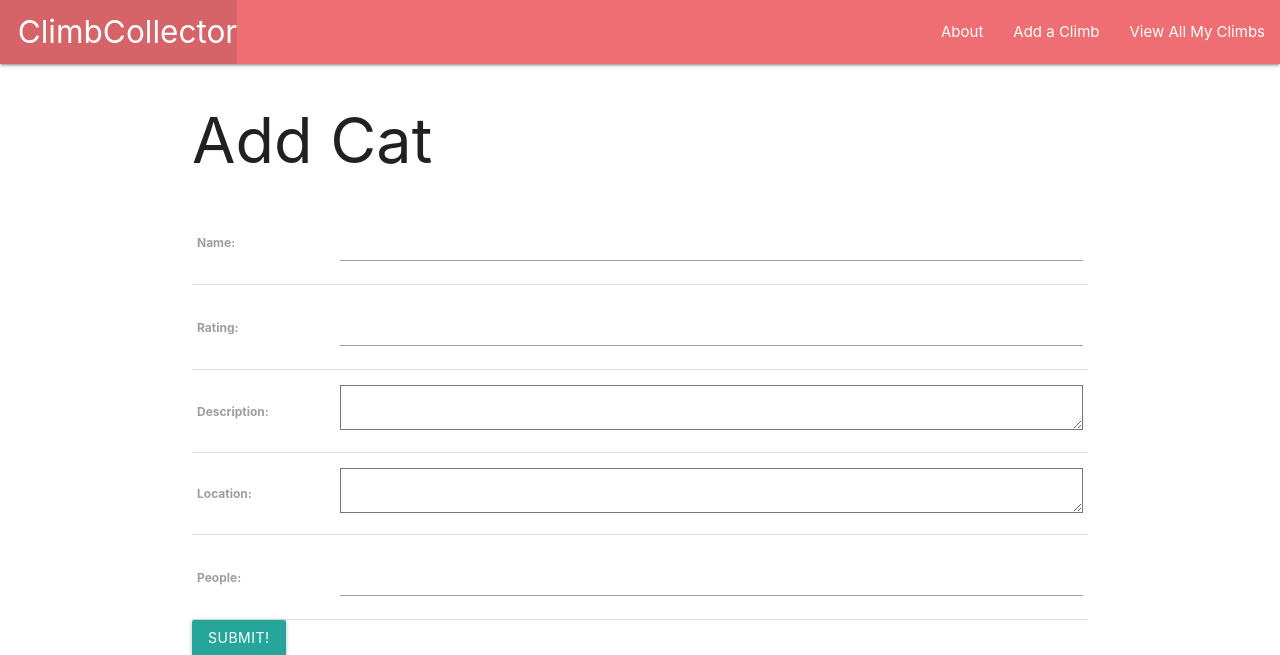
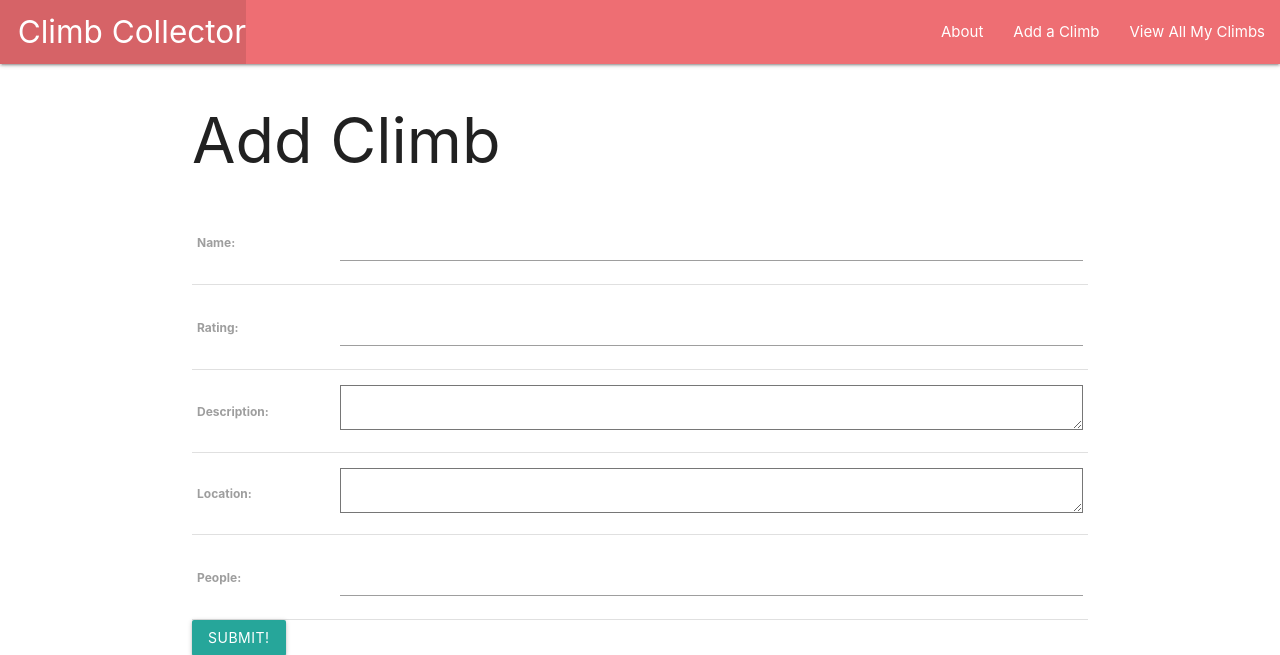
Before and after one commit to romanamaralit/climbcollector, a Django app: page /climbs/create/ in a window 1280 px wide. Shown: the top 655 px of the page. Run offline with Django 4.2, Linux system fonts and the light colour scheme.

Commit message:
Create climb form

```diff
--- a/main_app/templates/base.html
+++ b/main_app/templates/base.html
@@ -16,7 +16,7 @@
     <nav>
       <div class="nav-wrapper">
         <ul>
-          <li><a href="/" class="left brand-logo">&nbsp;&nbsp;ClimbCollector</a></li>
+          <li><a href="/" class="left brand-logo">&nbsp;&nbsp;Climb Collector</a></li>
         </ul>
         <ul class="right">
           <li><a href="{% url 'about' %}">About</a></li>
--- a/main_app/templates/climbs/detail.html
+++ b/main_app/templates/climbs/detail.html
@@ -14,6 +14,10 @@
     {% else %}
       <p>Has never been completed!</p>
     {% endif %}
+    <div class="card-action">
+      <a href="{% url 'climbs_update' climb.id %}">Edit</a>
+      <a href="{% url 'climbs_delete' climb.id %}">Delete</a>
+    </div>
   </div>
 </div>
 
--- a/main_app/templates/main_app/climb_form.html
+++ b/main_app/templates/main_app/climb_form.html
@@ -1,10 +1,8 @@
 {% extends 'base.html' %}
 
 {% block content %}
-  <h1>Add Cat</h1>
-  <!-- Leaving the action empty makes the form post to the same url used to display it -->
+  <h1>Add Climb</h1>
   <form action="" method="POST">
-    <!-- Django requires the following for security purposes -->
     {% csrf_token %}
     <table>
       <!-- Render the inputs inside of <tr>s & <td>s -->
--- a/main_app/urls.py
+++ b/main_app/urls.py
@@ -8,5 +8,7 @@ urlpatterns = [
     # route for climbs index
     path('climbs/', views.ClimbList.as_view(), name='index'),
     path('climbs/<int:climb_id>/', views.climbs_detail, name='detail'),
+    path('climbs/<int:pk>/update/', views.ClimbUpdate.as_view(), name='climbs_update'),
+    path('climbs/<int:pk>/delete/', views.ClimbDelete.as_view(), name='climbs_delete'),
     path('climbs/create/', views.ClimbCreate.as_view(), name='climbs_create'),
 ]
--- a/main_app/views.py
+++ b/main_app/views.py
@@ -1,7 +1,7 @@
 from django.shortcuts import render
 from .models import Climb
 from django.views.generic import ListView
-from django.views.generic.edit import CreateView
+from django.views.generic.edit import CreateView, UpdateView, DeleteView
 
 
 # Define the home view
@@ -25,6 +25,13 @@ class ClimbCreate(CreateView):
   fields = '__all__'
   success_url = '/climbs/'
 
+class ClimbUpdate(UpdateView):
+  model = Climb
+  fields = ['rating', 'description', 'location']
+
+class ClimbDelete(DeleteView):
+  model = Climb
+  success_url = '/climbs/'
 
 def climbs_detail(request, climb_id):
   climb = Climb.objects.get(id=climb_id)
```
